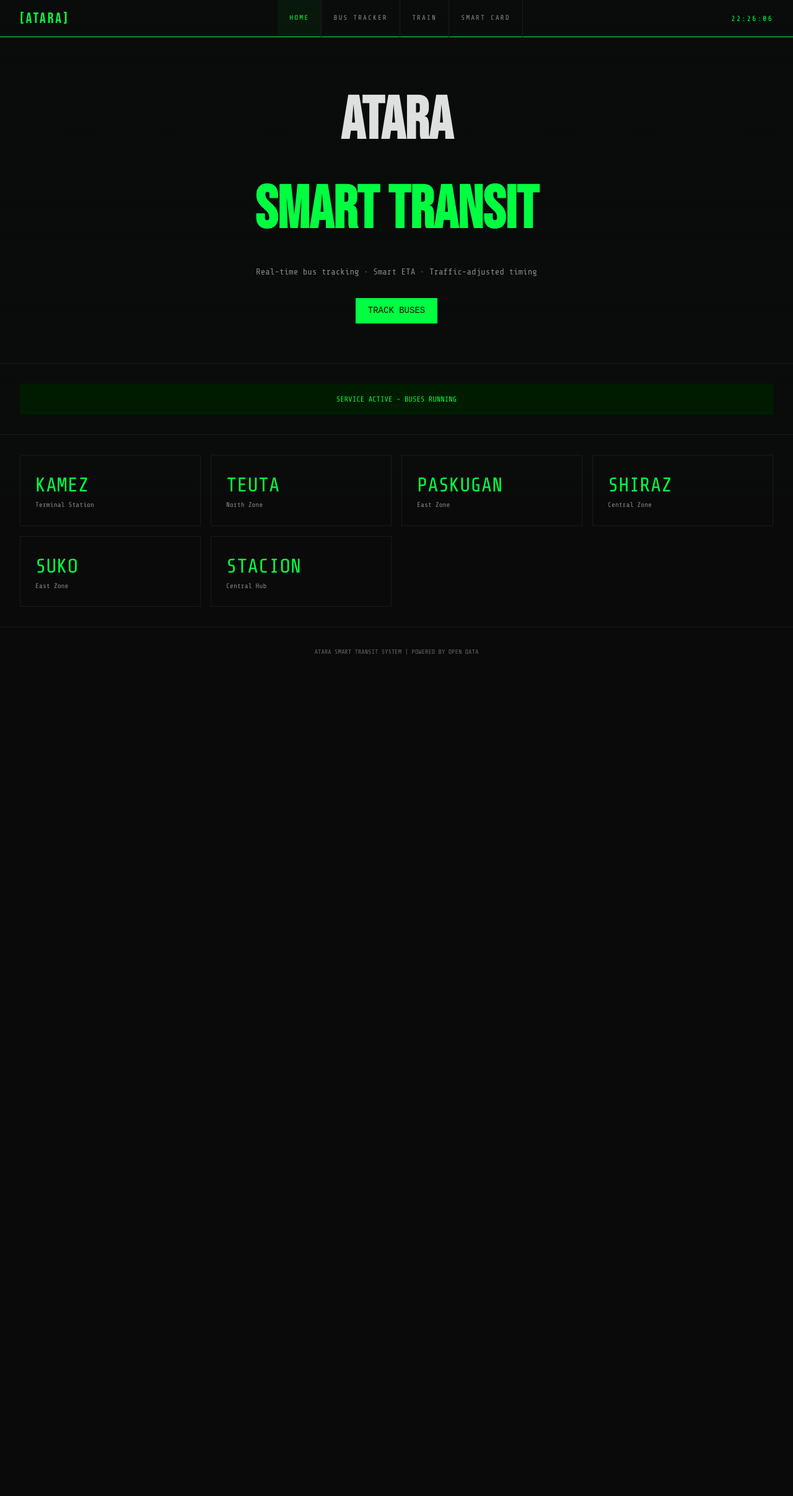
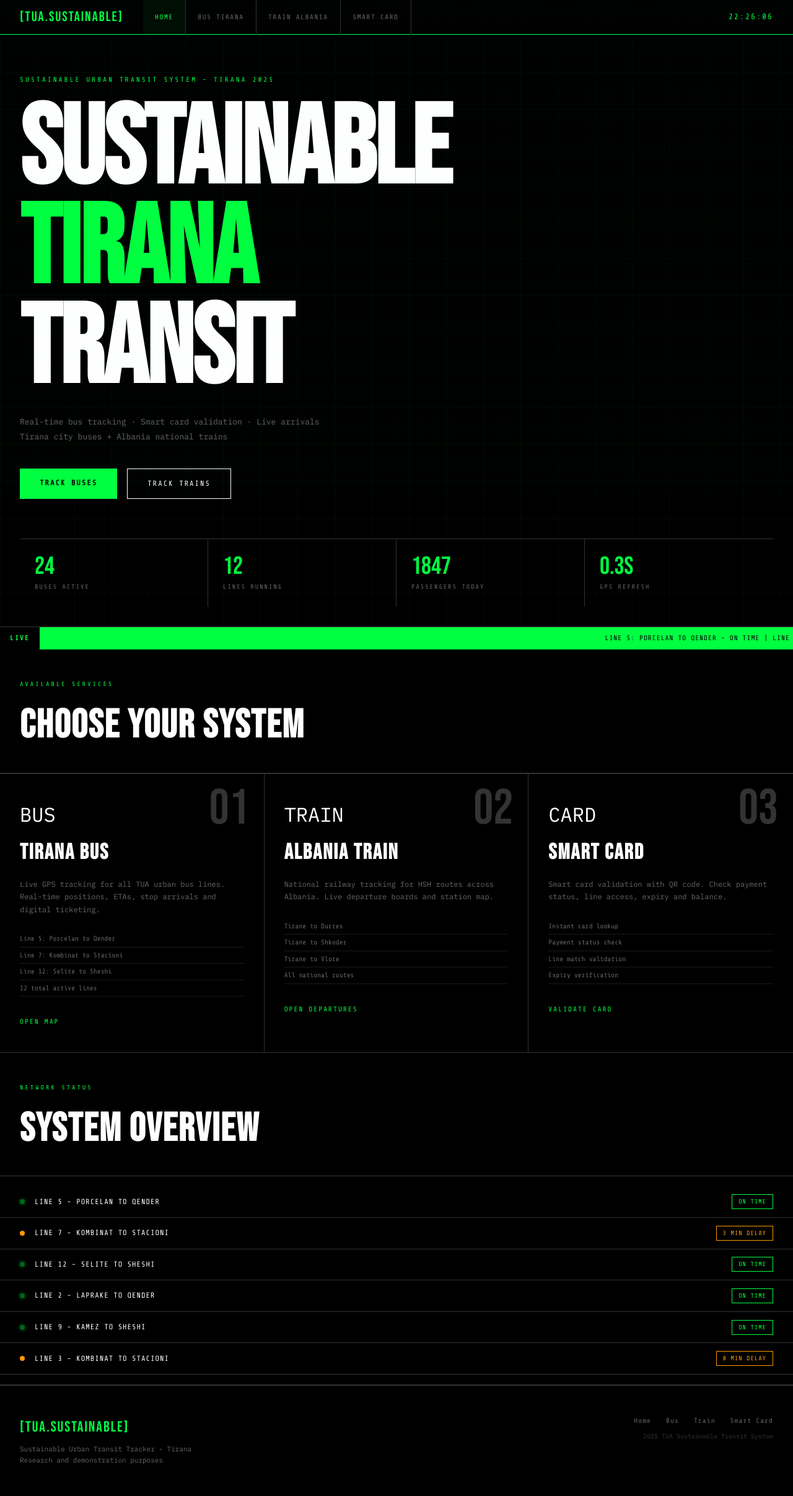
Before and after one commit to denisa-g1t/tirana-bus-tracker, a plain HTML site: page index.html in a window 1280 px wide. Shown: the whole page at 62% size. Before the commit the page ends 1091 px from the top, so only its background shows below. Drawn offline with nearby package versions, Linux system fonts and the light colour scheme.

```diff
--- a/index.html
+++ b/index.html
@@ -3,87 +3,176 @@
 <head>
 <meta charset="UTF-8">
 <meta name="viewport" content="width=device-width, initial-scale=1.0">
-<title>ATARA - Smart Transit | Tirana</title>
-<link rel="stylesheet" href="atara/css/style.css">
+<title>Sustainable Tirana - Urban Transit System</title>
+<link rel="stylesheet" href="css/main.css">
 <link href="https://fonts.googleapis.com/css2?family=Share+Tech+Mono&family=Bebas+Neue&family=IBM+Plex+Mono:wght@400;700&display=swap" rel="stylesheet">
 </head>
 <body>
 <div class="scanline"></div>
+
+<!-- Navigation Bar -->
 <nav class="nav">
-  <div class="nav-logo">[ATARA]</div>
+  <div class="nav-logo">[TUA.SUSTAINABLE]</div>
   <div class="nav-links">
     <a href="index.html" class="nav-link active">HOME</a>
-    <a href="atara/pages/bus.html" class="nav-link">BUS TRACKER</a>
-    <a href="atara/pages/train.html" class="nav-link">TRAIN</a>
-    <a href="atara/pages/smartcard.html" class="nav-link">SMART CARD</a>
+    <a href="pages/bus.html" class="nav-link">BUS TIRANA</a>
+    <a href="pages/train.html" class="nav-link">TRAIN ALBANIA</a>
+    <a href="pages/rfid.html" class="nav-link">SMART CARD</a>
   </div>
   <div class="nav-time" id="navTime">--:--:--</div>
 </nav>
 
-<main style="margin-top:60px">
-  <section style="padding:4rem 2rem;text-align:center;border-bottom:1px solid #1a1a1a">
-    <h1 style="font-family:'Bebas Neue';font-size:clamp(3rem,10vw,6rem)">ATARA<br><span style="color:#00ff41">SMART TRANSIT</span></h1>
-    <p style="color:#888;margin:1rem 0">Real-time bus tracking · Smart ETA · Traffic-adjusted timing</p>
-    <div style="display:flex;gap:1rem;justify-content:center;margin-top:2rem">
-      <a href="atara/pages/bus.html" class="btn-primary" style="text-decoration:none">TRACK BUSES</a>
+<!-- Hero Section -->
+<section class="hero">
+  <div class="hero-grid"></div>
+  <div class="hero-tag">SUSTAINABLE URBAN TRANSIT SYSTEM - TIRANA 2025</div>
+  <h1 class="hero-title">
+    <span class="title-line">SUSTAINABLE</span>
+    <span class="title-line accent">TIRANA</span>
+    <span class="title-line">TRANSIT</span>
+  </h1>
+  <p class="hero-sub">Real-time bus tracking · Smart card validation · Live arrivals<br>Tirana city buses + Albania national trains</p>
+  <div class="hero-cta">
+    <a href="pages/bus.html" class="btn btn-primary">TRACK BUSES</a>
+    <a href="pages/train.html" class="btn btn-secondary">TRACK TRAINS</a>
+  </div>
+  <div class="hero-stats">
+    <div class="stat-box">
+      <div class="stat-num" id="s1">24</div>
+      <div class="stat-label">BUSES ACTIVE</div>
     </div>
-  </section>
-
-  <div style="padding:2rem;border-bottom:1px solid #1a1a1a">
-    <div id="serviceStatus" style="text-align:center;padding:1rem;background:#111;font-size:12px">CHECKING SERVICE...</div>
-  </div>
-
-  <div style="padding:2rem;display:grid;grid-template-columns:repeat(auto-fit,minmax(250px,1fr));gap:1rem">
-    <div style="padding:1.5rem;border:1px solid #1a1a1a">
-      <div style="color:#00ff41;font-size:2rem">KAMEZ</div>
-      <div style="font-size:11px;color:#888">Terminal Station</div>
+    <div class="stat-box">
+      <div class="stat-num" id="s2">12</div>
+      <div class="stat-label">LINES RUNNING</div>
     </div>
-    <div style="padding:1.5rem;border:1px solid #1a1a1a">
-      <div style="color:#00ff41;font-size:2rem">TEUTA</div>
-      <div style="font-size:11px;color:#888">North Zone</div>
+    <div class="stat-box">
+      <div class="stat-num" id="s3">1847</div>
+      <div class="stat-label">PASSENGERS TODAY</div>
     </div>
-    <div style="padding:1.5rem;border:1px solid #1a1a1a">
-      <div style="color:#00ff41;font-size:2rem">PASKUGAN</div>
-      <div style="font-size:11px;color:#888">East Zone</div>
-    </div>
-    <div style="padding:1.5rem;border:1px solid #1a1a1a">
-      <div style="color:#00ff41;font-size:2rem">SHIRAZ</div>
-      <div style="font-size:11px;color:#888">Central Zone</div>
-    </div>
-    <div style="padding:1.5rem;border:1px solid #1a1a1a">
-      <div style="color:#00ff41;font-size:2rem">SUKO</div>
-      <div style="font-size:11px;color:#888">East Zone</div>
-    </div>
-    <div style="padding:1.5rem;border:1px solid #1a1a1a">
-      <div style="color:#00ff41;font-size:2rem">STACION</div>
-      <div style="font-size:11px;color:#888">Central Hub</div>
+    <div class="stat-box">
+      <div class="stat-num">0.3s</div>
+      <div class="stat-label">GPS REFRESH</div>
     </div>
   </div>
-</main>
+</section>
 
-<footer style="padding:2rem;text-align:center;font-size:10px;color:#666;border-top:1px solid #1a1a1a">
-  ATARA SMART TRANSIT SYSTEM | POWERED BY OPEN DATA
+<!-- Live Ticker -->
+<div class="ticker-wrapper">
+  <div class="ticker-label">LIVE</div>
+  <div class="ticker-track">
+    <div class="ticker-content">LINE 5: PORCELAN TO QENDER - ON TIME | LINE 7: KOMBINAT TO STACIONI - 3 MIN DELAY | LINE 12: SELITE TO SHESHI SKENDERBEJ - ON TIME | TRAIN AL-01: TIRANE TO DURRES - DEPARTING | LINE 2: LAPRAKE TO QENDER - ON TIME | TRAIN AL-04: TIRANE TO SHKODER - DELAYED 12 MIN |</div>
+  </div>
+</div>
+
+<!-- Services Section -->
+<section class="services">
+  <div class="section-header">
+    <span class="section-tag">AVAILABLE SERVICES</span>
+    <h2 class="section-title">CHOOSE YOUR SYSTEM</h2>
+  </div>
+  <div class="services-grid">
+    <a href="pages/bus.html" class="service-card">
+      <div class="card-icon">BUS</div>
+      <div class="card-number">01</div>
+      <h3 class="card-title">TIRANA BUS</h3>
+      <p class="card-desc">Live GPS tracking for all TUA urban bus lines. Real-time positions, ETAs, stop arrivals and digital ticketing.</p>
+      <ul class="card-features">
+        <li>Line 5: Porcelan to Qender</li>
+        <li>Line 7: Kombinat to Stacioni</li>
+        <li>Line 12: Selite to Sheshi</li>
+        <li>12 total active lines</li>
+      </ul>
+      <div class="card-cta">OPEN MAP</div>
+    </a>
+    <a href="pages/train.html" class="service-card">
+      <div class="card-icon">TRAIN</div>
+      <div class="card-number">02</div>
+      <h3 class="card-title">ALBANIA TRAIN</h3>
+      <p class="card-desc">National railway tracking for HSH routes across Albania. Live departure boards and station map.</p>
+      <ul class="card-features">
+        <li>Tirane to Durres</li>
+        <li>Tirane to Shkoder</li>
+        <li>Tirane to Vlore</li>
+        <li>All national routes</li>
+      </ul>
+      <div class="card-cta">OPEN DEPARTURES</div>
+    </a>
+    <a href="pages/rfid.html" class="service-card">
+      <div class="card-icon">CARD</div>
+      <div class="card-number">03</div>
+      <h3 class="card-title">SMART CARD</h3>
+      <p class="card-desc">Smart card validation with QR code. Check payment status, line access, expiry and balance.</p>
+      <ul class="card-features">
+        <li>Instant card lookup</li>
+        <li>Payment status check</li>
+        <li>Line match validation</li>
+        <li>Expiry verification</li>
+      </ul>
+      <div class="card-cta">VALIDATE CARD</div>
+    </a>
+  </div>
+</section>
+
+<!-- Network Status Section -->
+<section class="network-status">
+  <div class="section-header">
+    <span class="section-tag">NETWORK STATUS</span>
+    <h2 class="section-title">SYSTEM OVERVIEW</h2>
+  </div>
+  <div class="status-grid" id="statusGrid"></div>
+</section>
+
+<!-- Footer -->
+<footer class="footer">
+  <div>
+    <div class="footer-logo">[TUA.SUSTAINABLE]</div>
+    <div class="footer-desc">Sustainable Urban Transit Tracker - Tirana<br>Research and demonstration purposes</div>
+  </div>
+  <div>
+    <div class="footer-links">
+      <a href="index.html">Home</a>
+      <a href="pages/bus.html">Bus</a>
+      <a href="pages/train.html">Train</a>
+      <a href="pages/rfid.html">Smart Card</a>
+    </div>
+    <div class="footer-copy">2025 TUA Sustainable Transit System</div>
+  </div>
 </footer>
 
-<script src="atara/js/main.js"></script>
+<script src="js/main.js"></script>
 <script>
-setInterval(() => document.getElementById('navTime').textContent = new Date().toTimeString().slice(0,8), 1000);
+// Live clock update
+setInterval(function() {
+  document.getElementById('navTime').textContent = new Date().toTimeString().slice(0,8);
+}, 1000);
 
-function updateServiceStatus() {
-  const status = getServiceStatus();
-  const div = document.getElementById('serviceStatus');
-  if (status.active) {
-    div.innerHTML = 'SERVICE ACTIVE - BUSES RUNNING';
-    div.style.color = '#00ff41';
-    div.style.background = '#001a00';
-  } else {
-    div.innerHTML = 'NO SERVICE - NIGHT HOURS (00:00 - 05:00)';
-    div.style.color = '#ff3333';
-    div.style.background = '#1a0000';
-  }
+// Network status data
+var lines = [
+  {name:'LINE 5 - PORCELAN TO QENDER', ok:true, status:'ON TIME'},
+  {name:'LINE 7 - KOMBINAT TO STACIONI', ok:false, status:'3 MIN DELAY'},
+  {name:'LINE 12 - SELITE TO SHESHI', ok:true, status:'ON TIME'},
+  {name:'LINE 2 - LAPRAKE TO QENDER', ok:true, status:'ON TIME'},
+  {name:'LINE 9 - KAMEZ TO SHESHI', ok:true, status:'ON TIME'},
+  {name:'LINE 3 - KOMBINAT TO STACIONI', ok:false, status:'8 MIN DELAY'},
+];
+
+var statusGrid = document.getElementById('statusGrid');
+for(var i = 0; i < lines.length; i++) {
+  var l = lines[i];
+  statusGrid.innerHTML += '<div class="status-row">' +
+    '<span class="status-dot ' + (l.ok ? 'dot-ok' : 'dot-warn') + '"></span>' +
+    '<span class="status-name">' + l.name + '</span>' +
+    '<span class="status-badge ' + (l.ok ? 'badge-ok' : 'badge-warn') + '">' + l.status + '</span>' +
+    '</div>';
 }
-updateServiceStatus();
-setInterval(updateServiceStatus, 60000);
+
+// Random stats update
+setInterval(function() {
+  var activeBuses = Math.floor(Math.random() * 10) + 20;
+  var passengers = Math.floor(Math.random() * 200) + 1700;
+  document.getElementById('s1').textContent = activeBuses;
+  document.getElementById('s3').textContent = passengers;
+}, 30000);
 </script>
 </body>
 </html>
```
Also changed, not shown: pages/rfid.html (+48 -57 lines).
